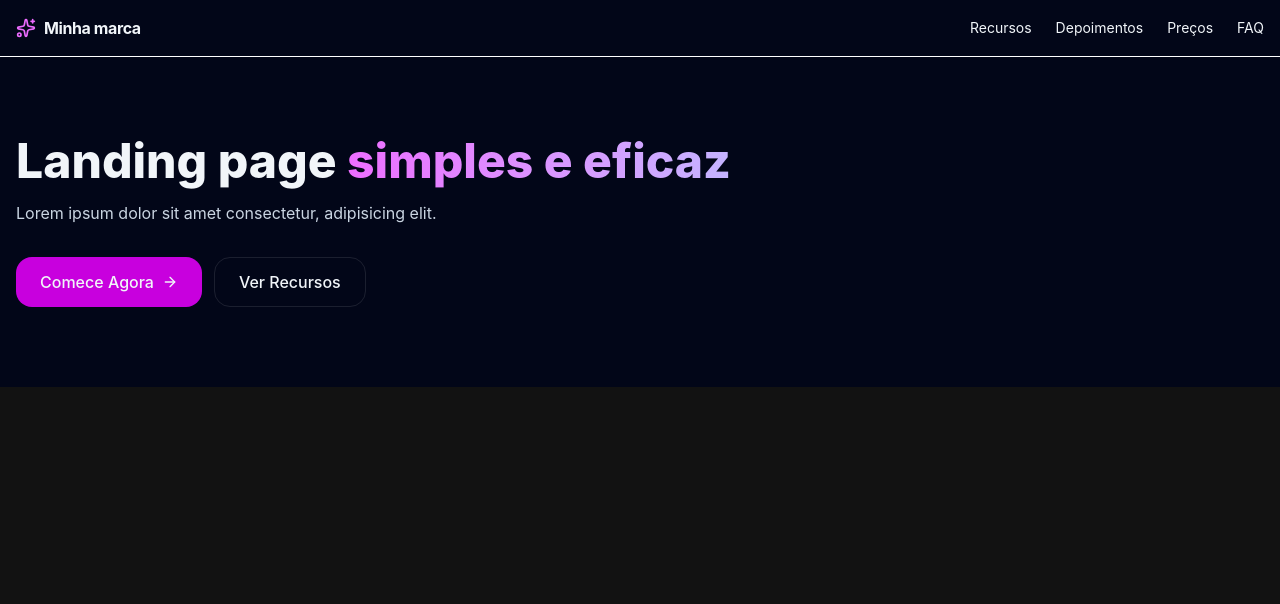
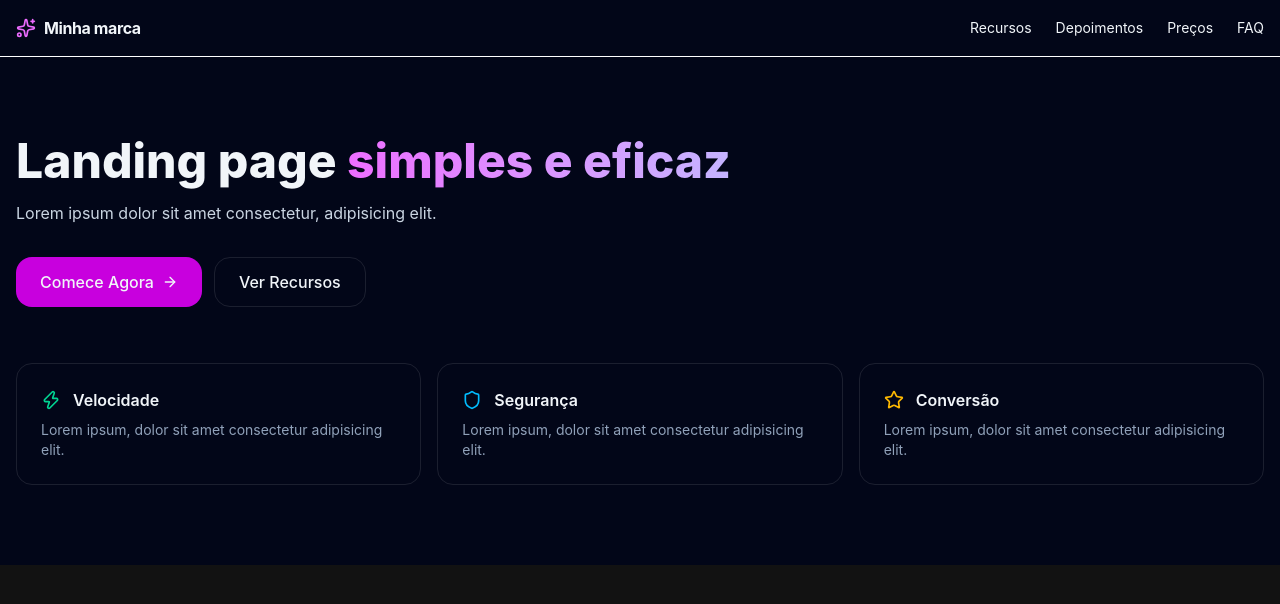
Before and after one commit to Gabriel-Vs20/real_project_react_hosped, a React (Vite) app: page / in a window 1280 px wide. Shown: the top 604 px of the page. Built offline with nearby package versions, Linux system fonts and the light colour scheme.

Commit message:
trabalhando com motion

```diff
--- a/src/App.jsx
+++ b/src/App.jsx
@@ -101,6 +101,24 @@
                 Ver Recursos
               </a>
             </motion.div>
+            <motion.div initial={{opacity: 0, y:20}}
+            animate={{opacity: 1, y:0}}
+            transition={{duration: 0.5, delay: 0.5}}
+            className="mt-14 grid grid-cols-3 gap-4">
+              {["Velocidade", "Segurança", "Conversão"].map((label, i) => (
+                <div key={label}className="rounded-2xl border border-white/10 bg-white[0.02] p-6">
+                   <div className="flex items-center gap-3">
+                    {i == 0 && <Zap className= "size-5 text-emerald-400"/>}
+                    {i == 1 && <Shield className= "size-5 text-sky-400"/>}
+                    {i == 2 && <Star className= "size-5 text-amber-400"/>}
+                    <div className="font-semibold">{label}</div>
+                   </div>
+                    <p className="text-sm text-slate-400 mt-2">
+                      Lorem ipsum, dolor sit amet consectetur adipisicing elit.
+                    </p>
+                </div>
+              ))}
+            </motion.div>
           </div>
       </section>
     </div>
```
